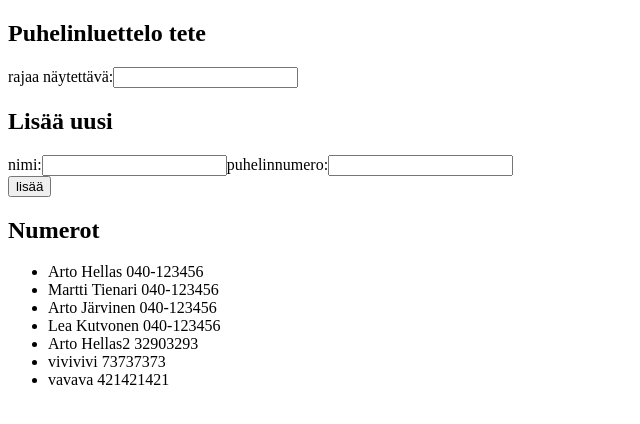
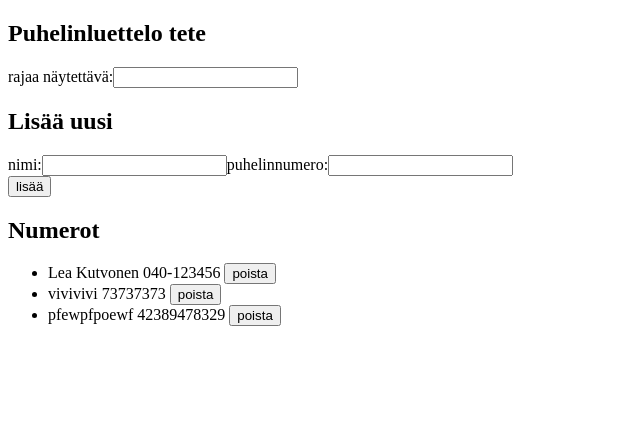
Before and after one commit to liamkar/fullstack-course, a React (Create React App) app in the folder 2-harkat/puhelinluettelo/: page / in a window 1280 px wide. Shown: the top 424 px of the page, without its empty margins (0-640 px from the left). Built offline with nearby package versions, Linux system fonts and the light colour scheme; data requests are answered from the project's data file.

Commit message:
2.16. add delete-feature

```diff
--- a/2-harkat/puhelinluettelo/db.json
+++ b/2-harkat/puhelinluettelo/db.json
@@ -1,30 +1,9 @@
 {
   "persons": [
-    {
-      "name": "Arto Hellas",
-      "number": "040-123456",
-      "id": 1
-    },
-    {
-      "name": "Martti Tienari",
-      "number": "040-123456",
-      "id": 2
-    },
-    {
-      "name": "Arto Järvinen",
-      "number": "040-123456",
-      "id": 3
-    },
     {
       "name": "Lea Kutvonen",
       "number": "040-123456",
       "id": 4
-    },
-    {
-      "name": "Arto Hellas2",
-      "number": "32903293",
-      "important": false,
-      "id": 5
     },
     {
       "name": "vivivivi",
@@ -33,8 +12,8 @@
       "id": 6
     },
     {
-      "name": "vavava",
-      "number": "421421421",
+      "name": "pfewpfpoewf",
+      "number": "42389478329",
       "important": false,
       "id": 7
     }
--- a/2-harkat/puhelinluettelo/src/App.js
+++ b/2-harkat/puhelinluettelo/src/App.js
@@ -15,18 +15,6 @@ class App extends React.Component {
       filter: ''
     }
   }
-
-  /*
-  componentDidMount() {
-    console.log('did mount')
-    axios
-      .get('http://localhost:3001/persons')
-      .then(response => {
-        console.log('promise fulfilled')
-        this.setState({ persons: response.data })
-      })
-  }
-*/
 
 componentDidMount() {
   console.log('did mount')
@@ -49,7 +37,7 @@ componentDidMount() {
       number: this.state.newPhoneNumber,
       date: new Date().new,
       important: Math.random() > 0.5
-      //is our dummy server able to generate an id automatically????
+      //our dummy server seems to be able to create id automatically...
       //id: this.state.persons.length + 1
     }
 
@@ -61,39 +49,16 @@ componentDidMount() {
 
     if (nameAlreadyInUse.length === 0) {
 
-        //const persons = this.state.persons.concat(phoneNumberObject)
-
         personService
         .create(phoneNumberObject)
         .then(persons => {
           console.log('post was a success, next update state')
-          //this.setState({persons: persons})
           this.setState({
             persons: this.state.persons.concat(persons),
             newName: '',
             newPhoneNumber: ''
           })
         })
-
-        /*
-        axios.post('http://localhost:3001/persons', phoneNumberObject)
-        .then(response => {
-          console.log('post was a success, next update state')
-          this.setState({
-            persons: this.state.persons.concat(response.data),
-            newName: '',
-            newPhoneNumber: ''
-          })
-        })
-        */
-
-        /*
-        this.setState({
-            persons,
-            newName: '',
-            newPhoneNumber: ''
-        })
-        */
     }
     else {
         alert('Name or phone number is already in use!');
@@ -116,6 +81,23 @@ componentDidMount() {
     console.log(event.target.value)
     this.setState({ newPhoneNumber: event.target.value })
   }
+
+removePhoneNumber = (id) => {
+  return () => {
+    //const url = `http://localhost:3001/persons/${id}`
+
+    personService
+    .remove(id)
+      .then(whatever => {
+        const persons = this.state.persons.filter(n => n.id !== id)
+        this.setState({
+          persons: persons,
+          newName: '',
+          newPhoneNumber: ''
+        })
+      })  }
+}
+
 
   render() {
 
@@ -158,7 +140,7 @@ componentDidMount() {
                 </form>
                 <h2>Numerot</h2>
                 <ul>
-                    {phoneNumbersToShow.map(person => <Note key={person.id} person={person} />)}
+                    {phoneNumbersToShow.map(person => <Note key={person.id} person={person} handlePersonRemove={this.removePhoneNumber(person.id)} />)}
                 </ul>
               </div>
             )
--- a/2-harkat/puhelinluettelo/src/components/Note.js
+++ b/2-harkat/puhelinluettelo/src/components/Note.js
@@ -1,9 +1,8 @@
-
 import React from 'react'
 
-const Note = ({ person }) => {
+const Note = ({ person, handlePersonRemove }) => {
   return (
-    <li>{person.name} {person.number}</li>
+    <li>{person.name} {person.number} <button onClick={handlePersonRemove}>poista</button></li>
   )
 }
 
--- a/2-harkat/puhelinluettelo/src/services/persons.js
+++ b/2-harkat/puhelinluettelo/src/services/persons.js
@@ -11,9 +11,16 @@ const create = (newObject) => {
   return request.then(response => response.data)
 }
 
+const remove = (id) => {
+    const request = axios.delete(`${baseUrl}/${id}`)
+    return request.then(response => response.data)
+  }
+
+
 const update = (id, newObject) => {
   const request = axios.put(`${baseUrl}/${id}`, newObject)
   return request.then(response => response.data)
 }
 
-export default { getAll, create, update }
+
+export default { getAll, create, update, remove }
```
